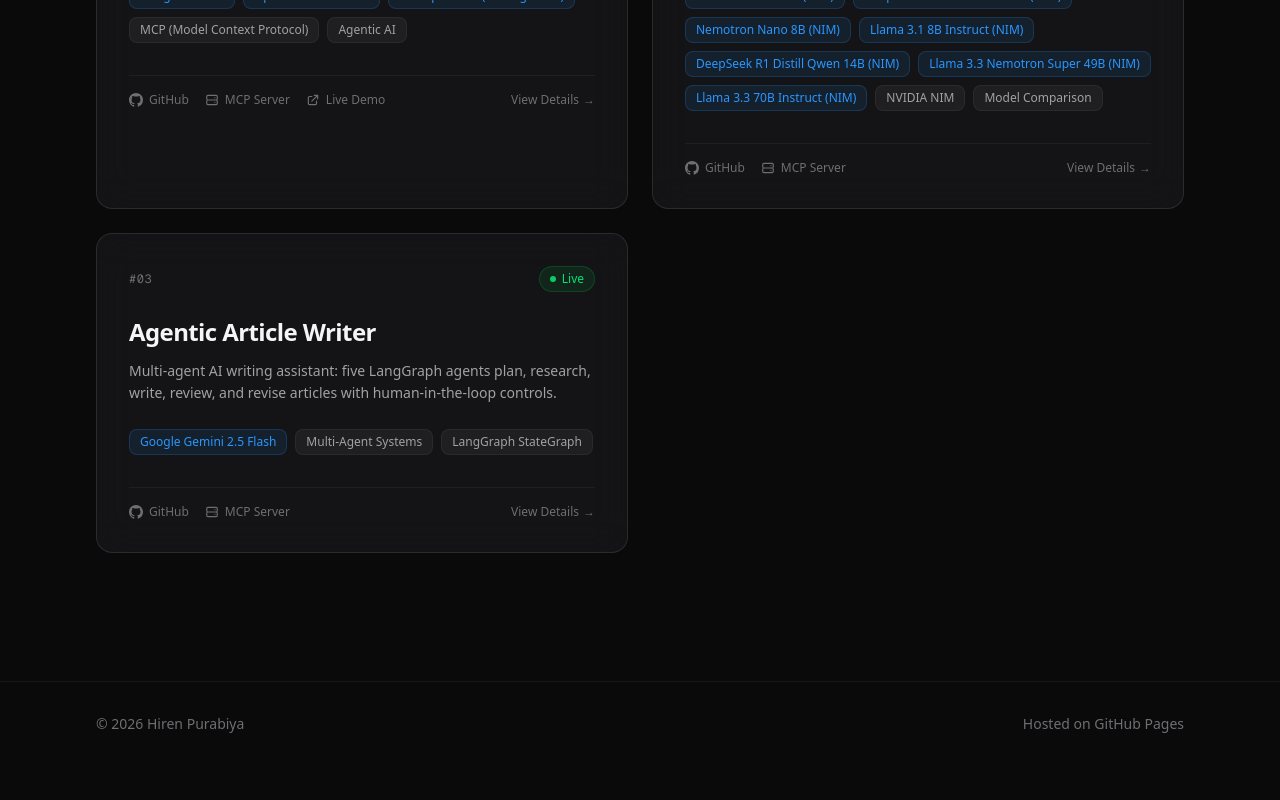
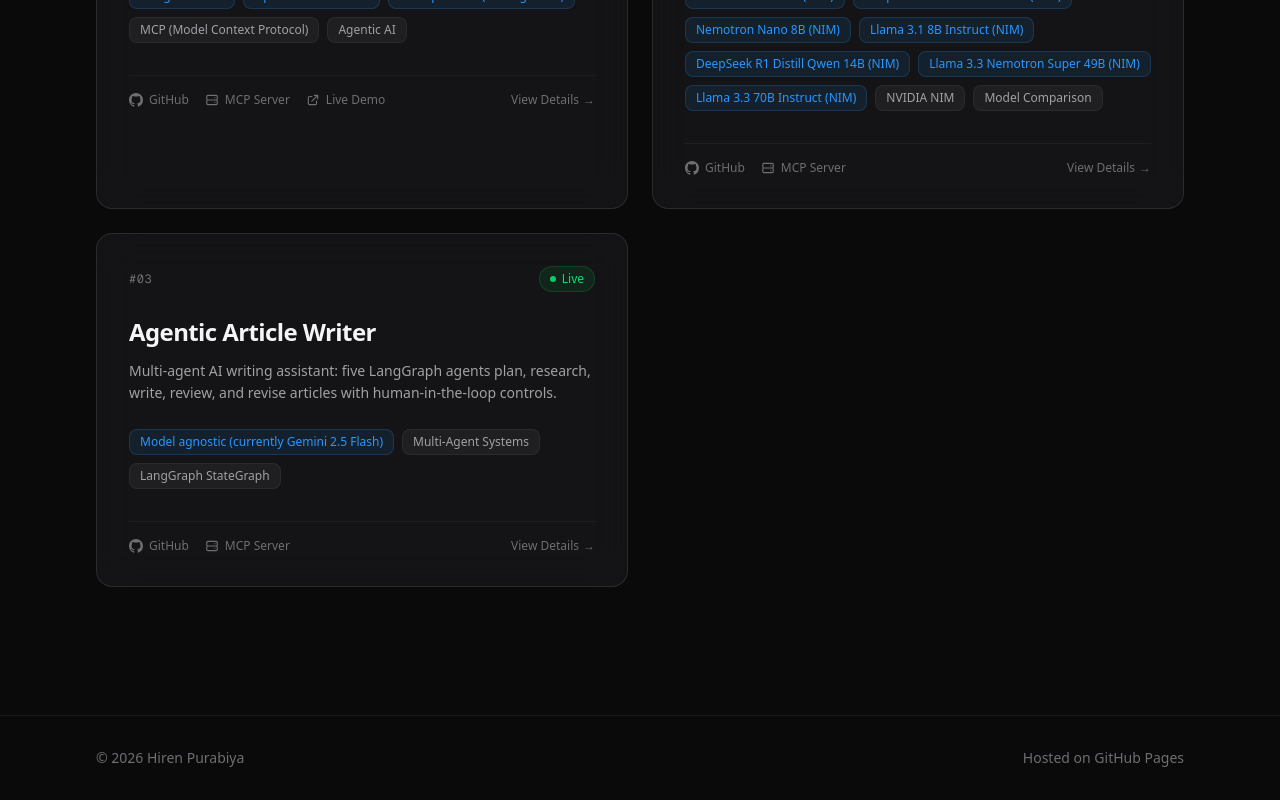
Before and after one commit to hirenpurabiya/ai-portfolio, a Next.js app in the folder site/: page / in a window 1280 px wide. Shown: the part 848-1648 px from the top of the page. Before the commit the page ends 1614 px from the top, so only its background shows below. Built offline with nearby package versions, Linux system fonts and the light colour scheme.

Commit message:
Update agentic article writer to model agnostic LLM references

```diff
--- a/site/src/data/projects.ts
+++ b/site/src/data/projects.ts
@@ -158,7 +158,7 @@ export const projects: Project[] = [
       "Checkpointing & Persistence",
       "Self-Reflection",
     ],
-    llms: ["Google Gemini 2.5 Flash"],
+    llms: ["Model agnostic (currently Gemini 2.5 Flash)"],
     architecture: `flowchart LR
     U[User] --> UI[Gradio UI]
     UI --> P[Planner Agent]
@@ -176,7 +176,7 @@ export const projects: Project[] = [
       "Session persistence: switch between threads and rewind to any checkpoint step",
       "Self-reflection loop: Reviewer critiques drafts, Reviser improves until PASS or max revisions",
       "Real-time agent execution log showing each node's progress and timing",
-      "Google Gemini 2.5 Flash as primary LLM with retry and rate limit handling",
+      "Model agnostic LLM layer with retry and rate limit handling (swap in any provider)",
       "Deployed on Hugging Face Spaces with Gradio",
     ],
   },
```
